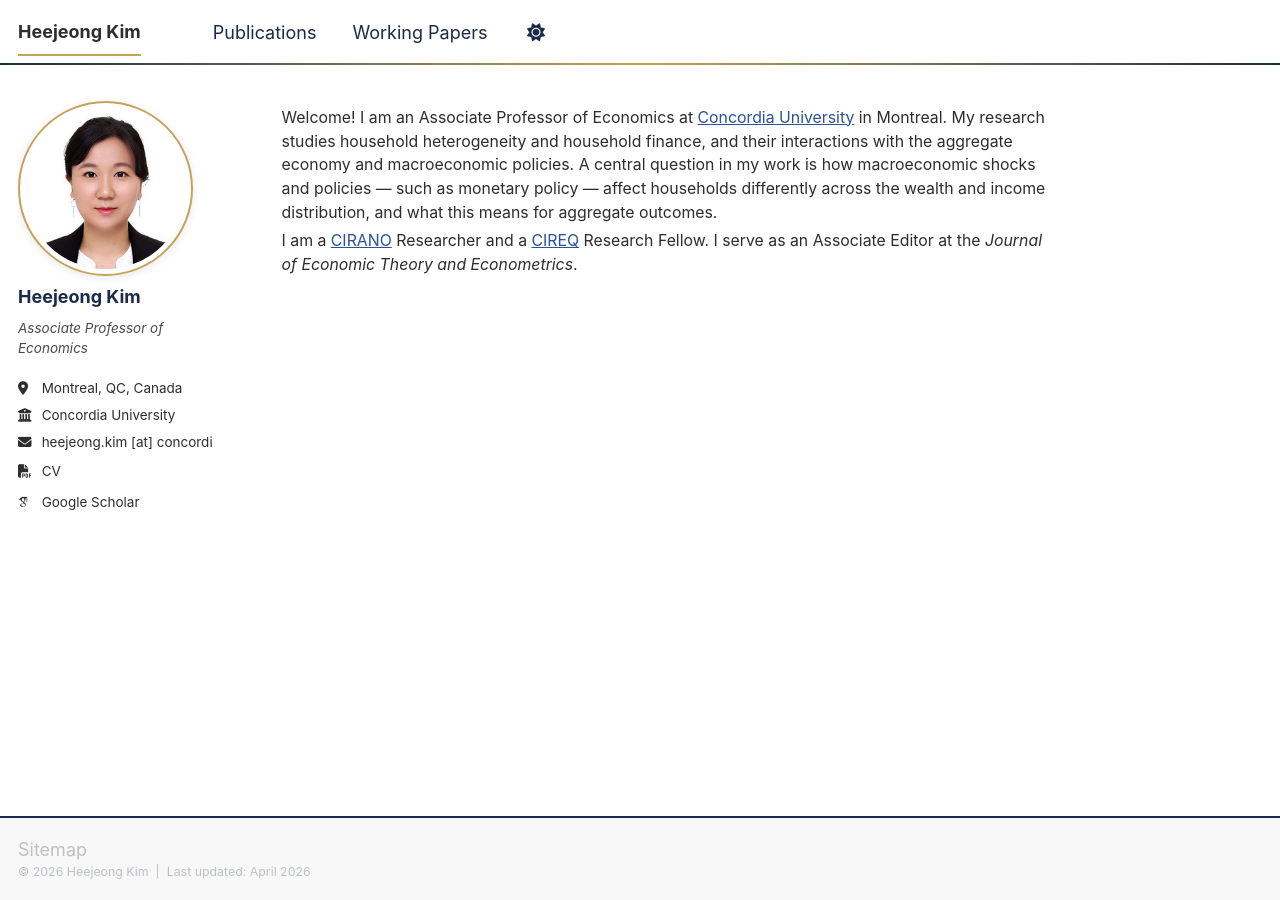
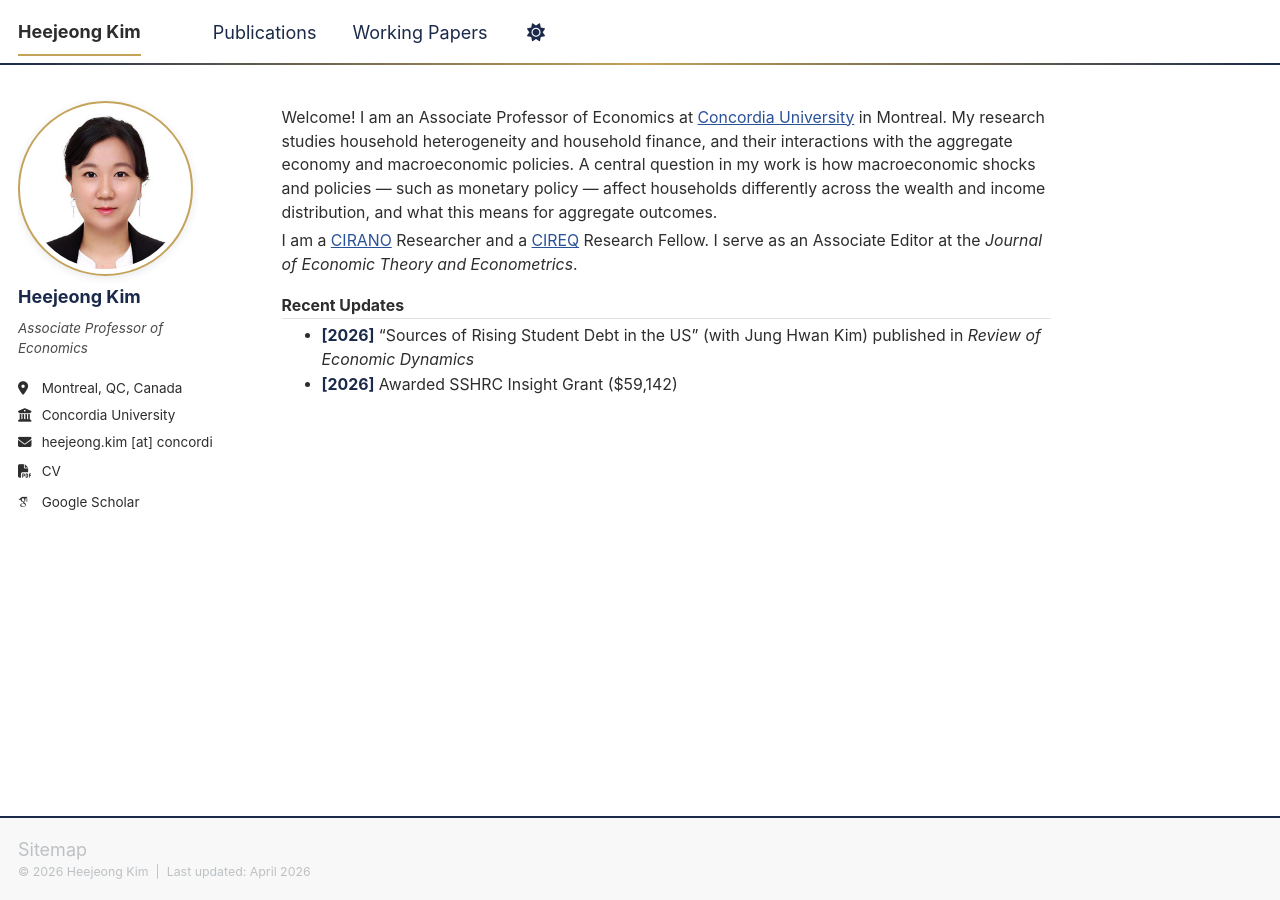
Before and after one commit to HeejeongKimEcon/HeejeongKimEcon.github.io, a Jekyll site: the page built from _pages/about.md, in a window 1280 px wide. Built offline with Jekyll 4.4.1, drawn with Linux system fonts in a browser that asks for light colours; some web fonts are replaced; a script bundle is joined from its source files by our own code; library files that are not in the unit come from our copies.

Commit message:
Add recent updates section to about page

```diff
--- a/_pages/about.md
+++ b/_pages/about.md
@@ -9,3 +9,8 @@ redirect_from:
 Welcome! I am an Associate Professor of Economics at [Concordia University](https://www.concordia.ca/) in Montreal. My research studies household heterogeneity and household finance, and their interactions with the aggregate economy and macroeconomic policies. A central question in my work is how macroeconomic shocks and policies — such as monetary policy — affect households differently across the wealth and income distribution, and what this means for aggregate outcomes.
 
 I am a [CIRANO](https://www.cirano.qc.ca/) Researcher and a [CIREQ](https://www.cireqmontreal.com/) Research Fellow. I serve as an Associate Editor at the *Journal of Economic Theory and Econometrics*.
+
+## Recent Updates
+
+- **[2026]** "Sources of Rising Student Debt in the US" (with Jung Hwan Kim) published in *Review of Economic Dynamics*
+- **[2026]** Awarded SSHRC Insight Grant ($59,142)
```
